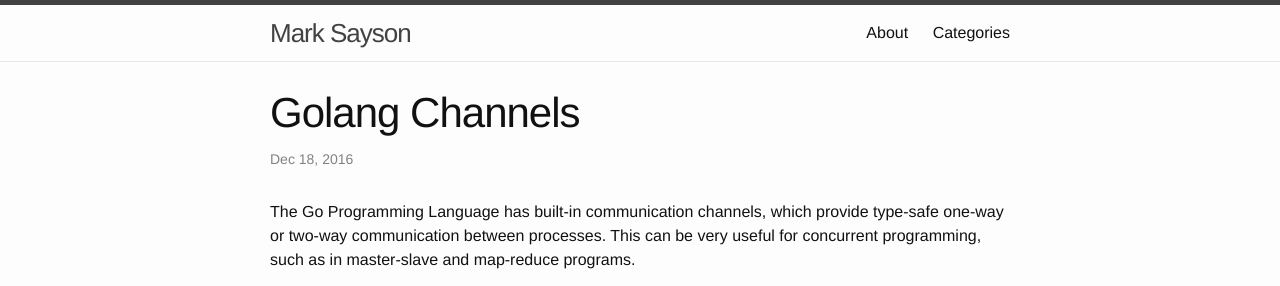
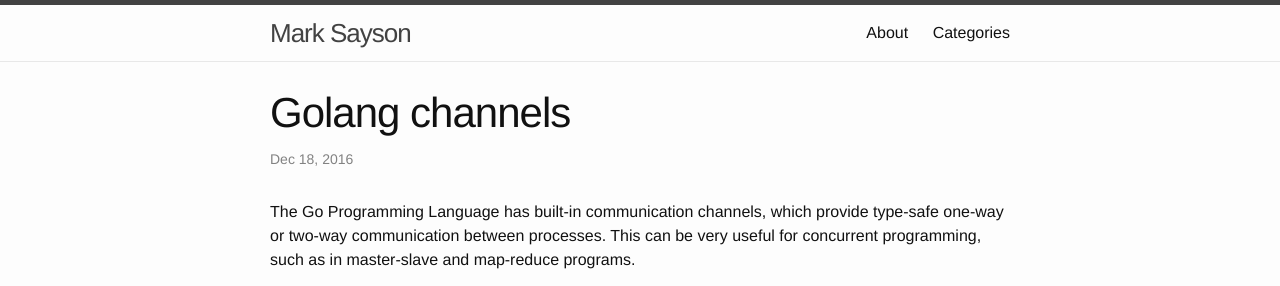
Before and after one commit to msayson/msayson.github.io, a Jekyll site: the page built from _posts/2016-12-17-golang-channels.markdown, in a window 1280 px wide and 900 px high. Shown: the top 286 px of the window. Built offline with Jekyll 4.4.1, drawn with Linux system fonts in a browser that asks for light colours.

```diff
--- a/_posts/2016-12-17-golang-channels.markdown
+++ b/_posts/2016-12-17-golang-channels.markdown
@@ -1,6 +1,6 @@
 ---
 layout: post
-title:  "Golang Channels"
+title:  "Golang channels"
 date:   2016-12-17 18:00:00 -0800
 categories: programming-languages
 ---
```
